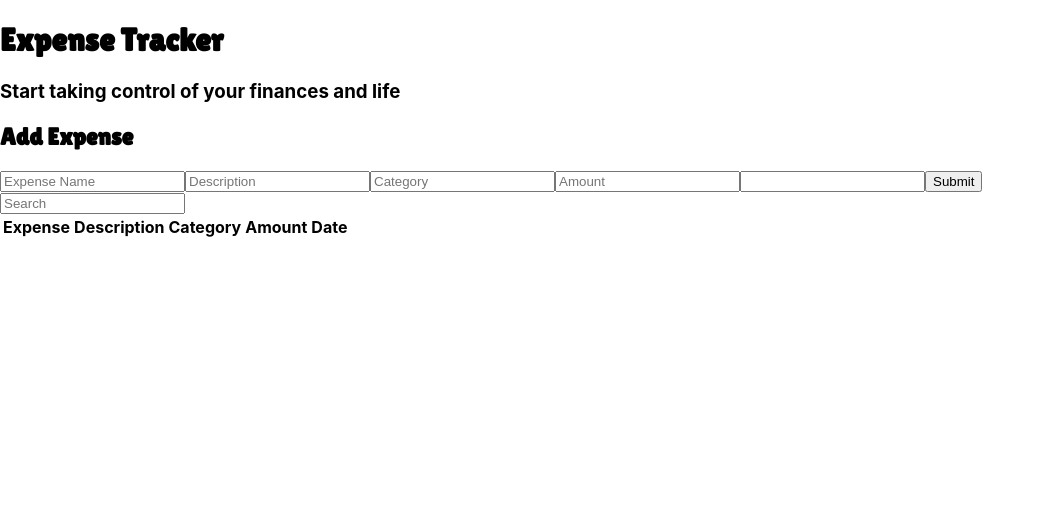
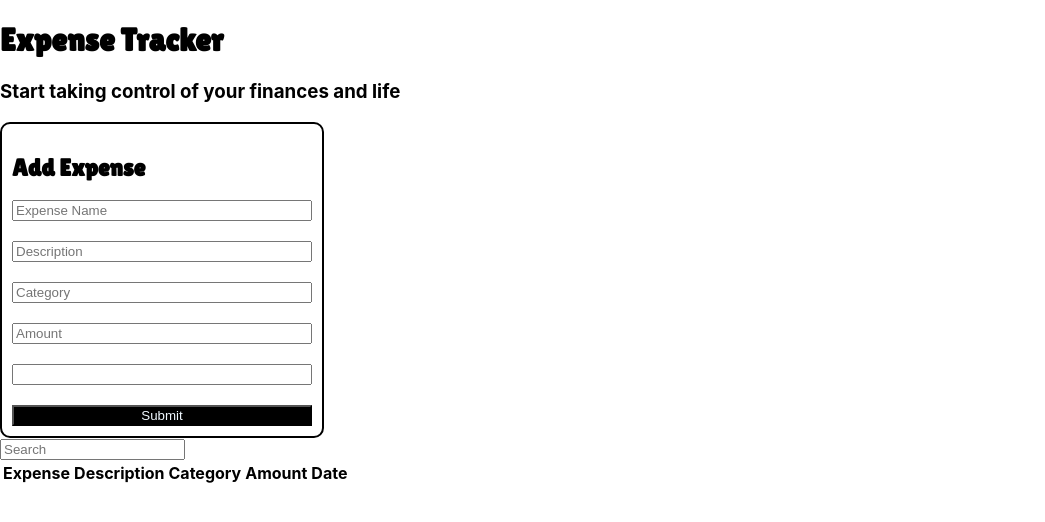
Before and after one commit to Kassim999999/Expence-tracker, a React (Create React App) app: page / in a window 1280 px wide. Shown: the top 522 px of the page, without its empty margins (0-1045 px from the left). Built offline with nearby package versions, Linux system fonts and the light colour scheme.

Commit message:
Styled Form Component

```diff
--- a/src/App.css
+++ b/src/App.css
@@ -46,3 +46,25 @@
 h1,h2{
   font-family: var(--header-font);
 }
+
+#form-container{
+  border: 2px solid black;
+  border-radius: 10px;
+  width: 300px;
+  padding: 10px;
+  display: flex;
+  flex-direction: column;
+}
+
+
+.form{
+
+  gap: 20px;
+    display: flex;
+    flex-direction: column;
+}
+
+.btn{
+  background-color: black;
+  color: aliceblue;
+}
--- a/src/components/Form.jsx
+++ b/src/components/Form.jsx
@@ -2,15 +2,15 @@ import React from 'react'
 
 const Form = () => {
   return (
-    <div>
+    <div id='form-container'>
         <h2>Add Expense</h2>
-        <form>
+        <form className='form'>
             <input type="text" placeholder='Expense Name' />
             <input type="text" placeholder='Description'/>
             <input type="text" placeholder='Category'/>
             <input type="number" placeholder='Amount'/>
             <input type="text" />
-            <button type='submit'>Submit</button>
+            <button type='submit' className='btn'>Submit</button>
         </form>
     </div>
   )
```
